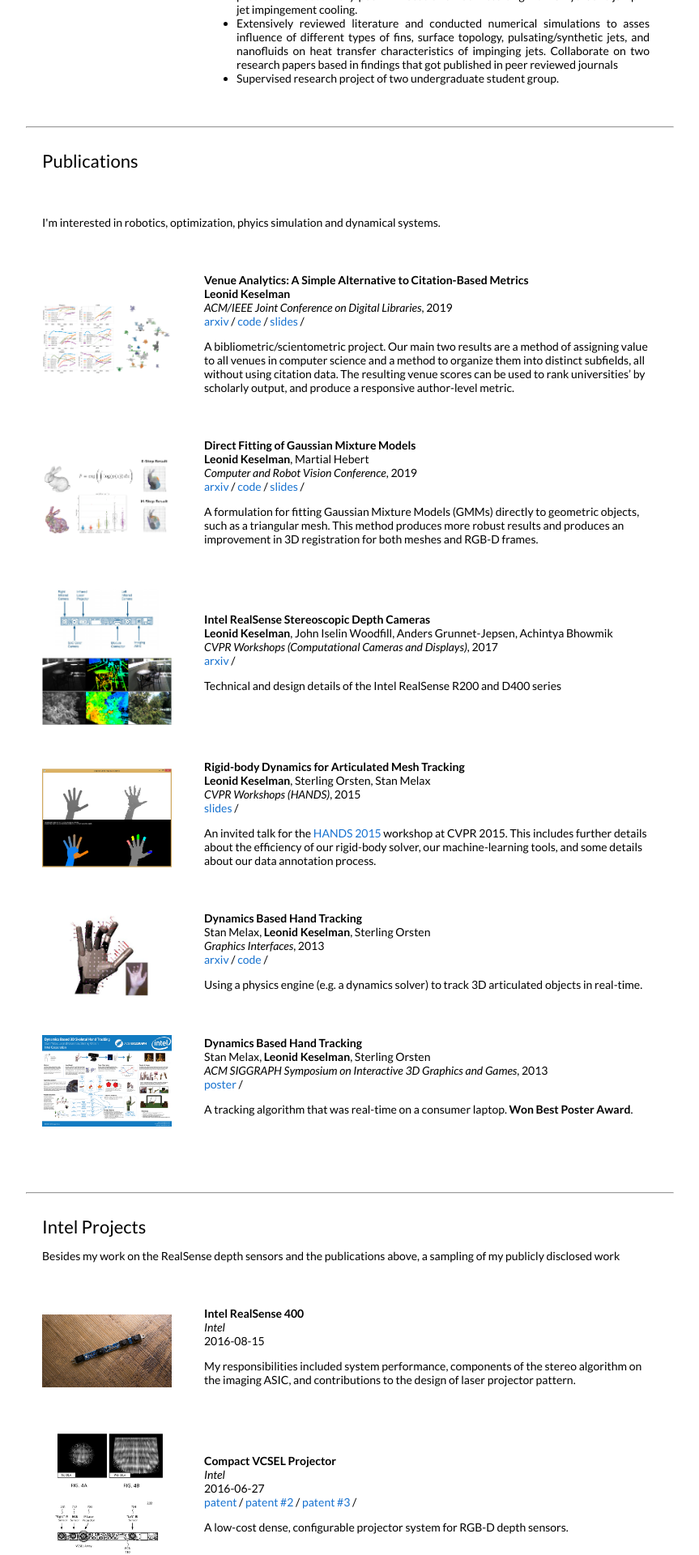
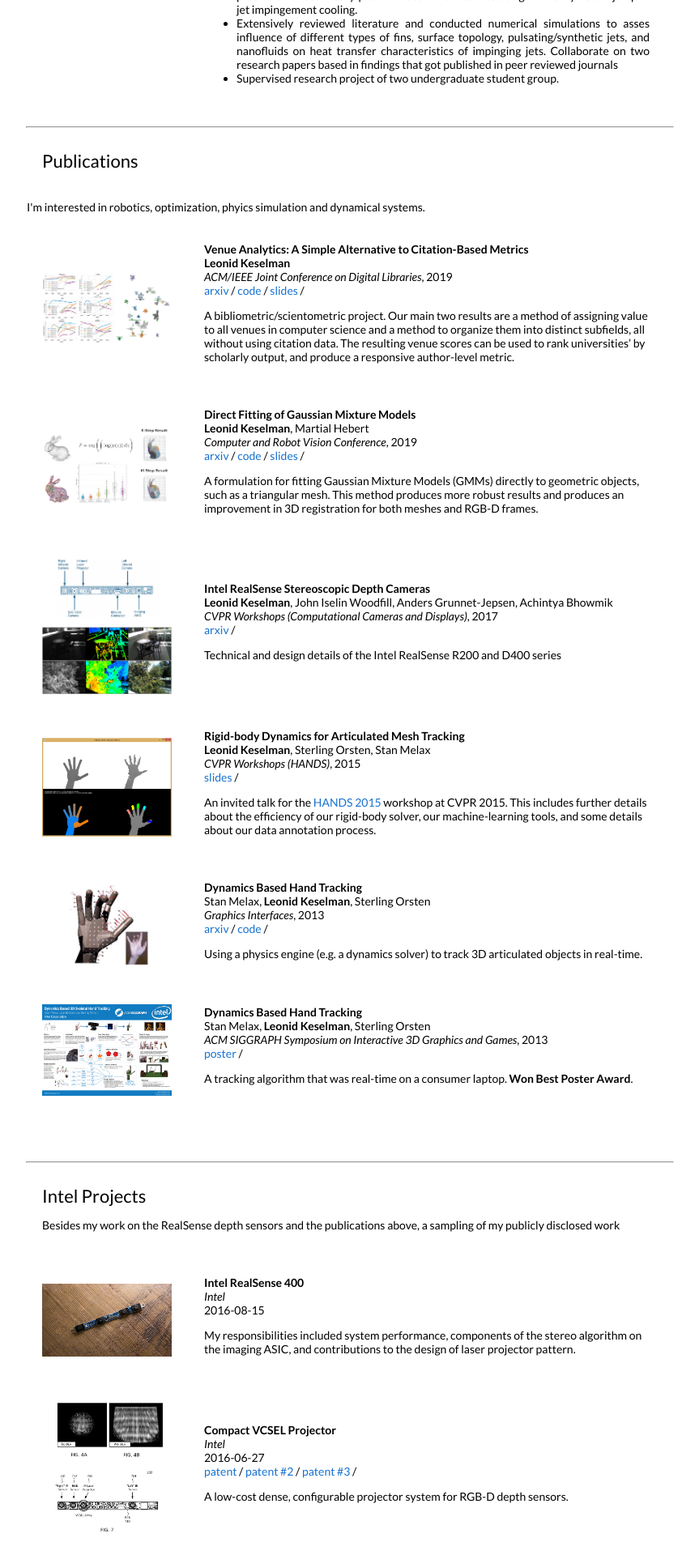
Before and after one commit to rafaymhddn/rafaymhddn.github.io, a Jekyll site: the page built from _posts/2019-06-02-venue.markdown, in a window 1280 px wide. Shown: the part 2224-4144 px from the top of the page at 81% size, without its empty margins (208-1071 px from the left). Built offline with Jekyll 4.4.1, drawn with Linux system fonts in a browser that asks for light colours.

```diff
--- a/_layouts/default.html
+++ b/_layouts/default.html
@@ -268,7 +268,7 @@
 
         <table style="width:100%;border:0px;border-spacing:0px;border-collapse:separate;margin-right:auto;margin-left:auto;">
           <tr>
-            <td style="padding:2.5%;width:100%;vertical-align:middle">
+            <td style="width:100%;vertical-align:top">
               <p>
                 I'm interested in robotics, optimization, phyics simulation and dynamical systems.
               </p>
```
